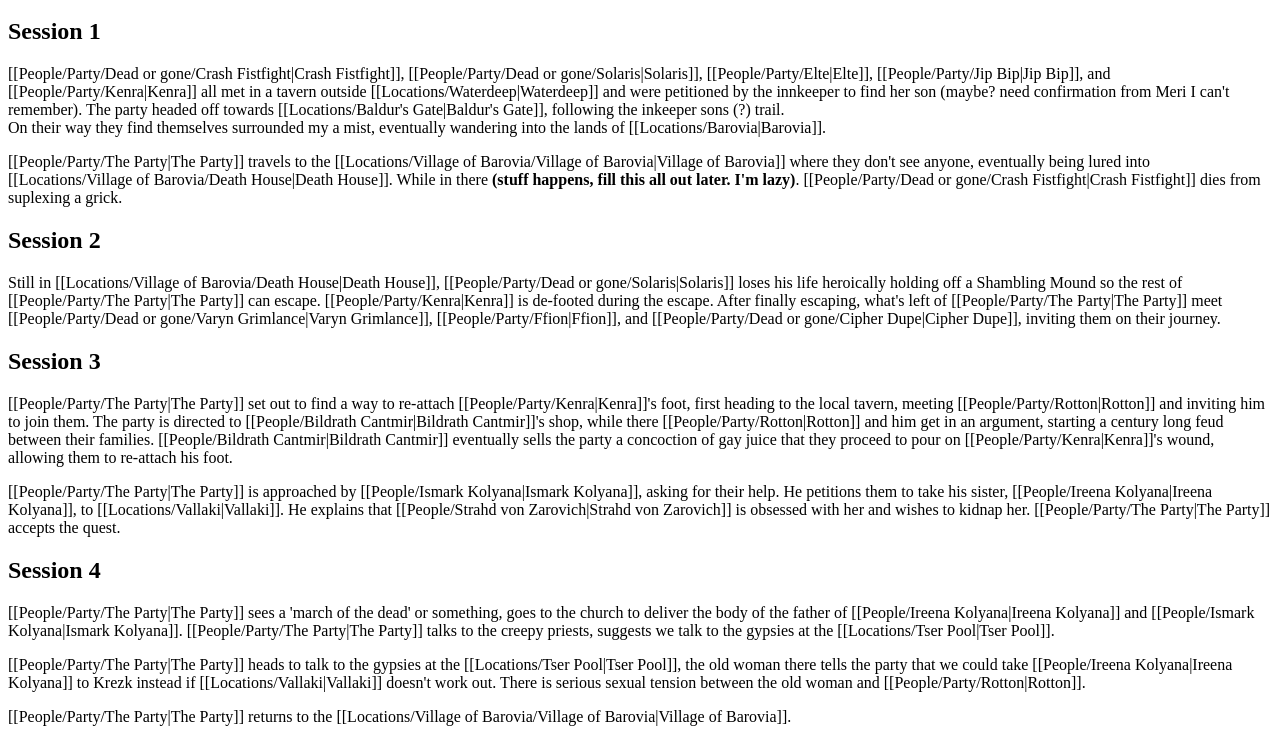
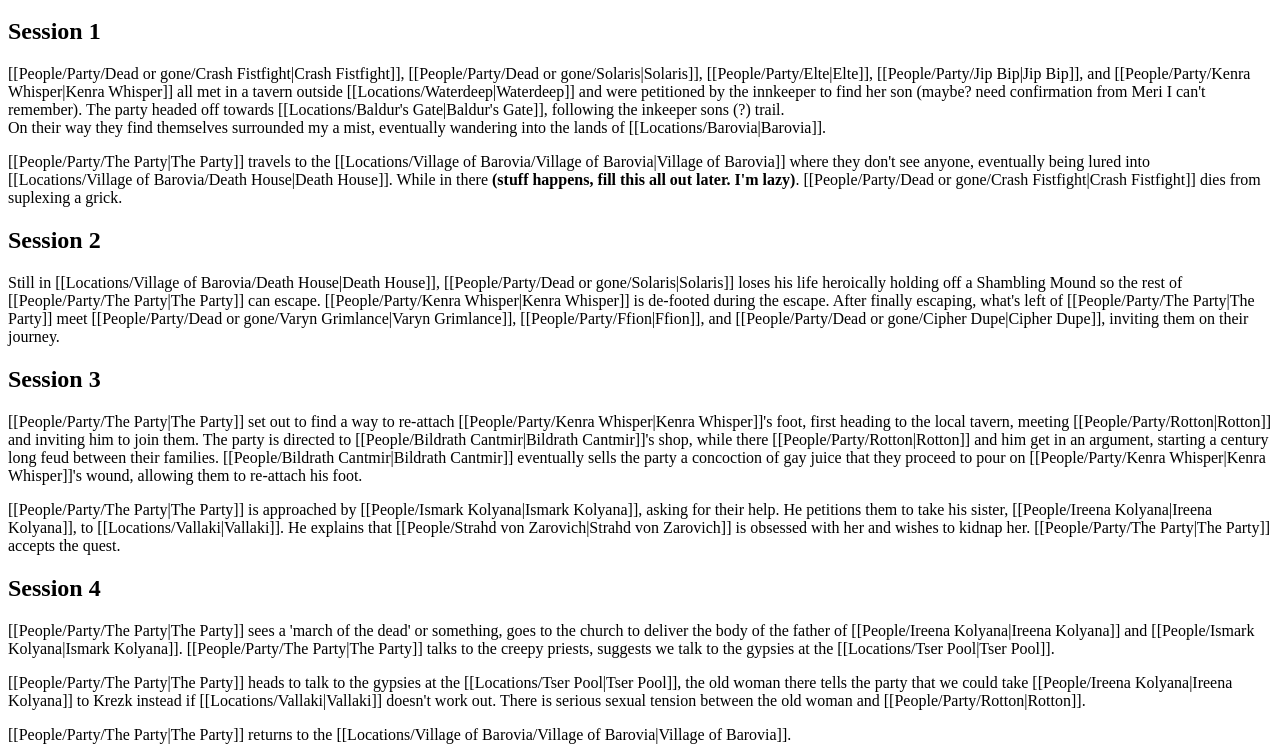
Before and after one commit to cdickson77/cdickson77.github.io, an Eleventy site: page src/site/notes/The Journey.md in a window 1280 px wide. Shown: the part 48-797 px from the top of the page. Built offline with nearby package versions, Linux system fonts and the light colour scheme; Eleventy itself is replaced by a stand-in of ours; files that its build step writes are made by us from their sources; what @sindresorhus/slugify, eleventy-plugin-nesting-toc, fs-file-tree, glob would draw is missing.

Commit message:
Update content src/site/notes/The Journey.md

```diff
--- a/src/site/notes/The Journey.md
+++ b/src/site/notes/The Journey.md
@@ -4,16 +4,16 @@
 
 # The Journey
 ## Session 1
-[[People/Party/Dead or gone/Crash Fistfight\|Crash Fistfight]], [[People/Party/Dead or gone/Solaris\|Solaris]], [[People/Party/Elte\|Elte]], [[People/Party/Jip Bip\|Jip Bip]], and [[People/Party/Kenra\|Kenra]] all met in a tavern outside [[Locations/Waterdeep\|Waterdeep]] and were petitioned by the innkeeper to find her son (maybe? need confirmation from Meri I can't remember). The party headed off towards [[Locations/Baldur's Gate\|Baldur's Gate]], following the inkeeper sons (?) trail.
+[[People/Party/Dead or gone/Crash Fistfight\|Crash Fistfight]], [[People/Party/Dead or gone/Solaris\|Solaris]], [[People/Party/Elte\|Elte]], [[People/Party/Jip Bip\|Jip Bip]], and [[People/Party/Kenra Whisper\|Kenra Whisper]] all met in a tavern outside [[Locations/Waterdeep\|Waterdeep]] and were petitioned by the innkeeper to find her son (maybe? need confirmation from Meri I can't remember). The party headed off towards [[Locations/Baldur's Gate\|Baldur's Gate]], following the inkeeper sons (?) trail.
 On their way they find themselves surrounded my a mist, eventually wandering into the lands of [[Locations/Barovia\|Barovia]].
 
 [[People/Party/The Party\|The Party]] travels to the [[Locations/Village of Barovia/Village of Barovia\|Village of Barovia]] where they don't see anyone, eventually being lured into [[Locations/Village of Barovia/Death House\|Death House]]. While in there **(stuff happens, fill this all out later. I'm lazy)**. [[People/Party/Dead or gone/Crash Fistfight\|Crash Fistfight]] dies from suplexing a grick.
 
 ## Session 2
-Still in [[Locations/Village of Barovia/Death House\|Death House]], [[People/Party/Dead or gone/Solaris\|Solaris]] loses his life heroically holding off a Shambling Mound so the rest of [[People/Party/The Party\|The Party]] can escape. [[People/Party/Kenra\|Kenra]] is de-footed during the escape. After finally escaping, what's left of [[People/Party/The Party\|The Party]] meet [[People/Party/Dead or gone/Varyn Grimlance\|Varyn Grimlance]], [[People/Party/Ffion\|Ffion]], and [[People/Party/Dead or gone/Cipher Dupe\|Cipher Dupe]], inviting them on their journey.
+Still in [[Locations/Village of Barovia/Death House\|Death House]], [[People/Party/Dead or gone/Solaris\|Solaris]] loses his life heroically holding off a Shambling Mound so the rest of [[People/Party/The Party\|The Party]] can escape. [[People/Party/Kenra Whisper\|Kenra Whisper]] is de-footed during the escape. After finally escaping, what's left of [[People/Party/The Party\|The Party]] meet [[People/Party/Dead or gone/Varyn Grimlance\|Varyn Grimlance]], [[People/Party/Ffion\|Ffion]], and [[People/Party/Dead or gone/Cipher Dupe\|Cipher Dupe]], inviting them on their journey.
 
 ## Session 3
-[[People/Party/The Party\|The Party]] set out to find a way to re-attach [[People/Party/Kenra\|Kenra]]'s foot, first heading to the local tavern, meeting [[People/Party/Rotton\|Rotton]] and inviting him to join them. The party is directed to [[People/Bildrath Cantmir\|Bildrath Cantmir]]'s shop, while there [[People/Party/Rotton\|Rotton]] and him get in an argument, starting a century long feud between their families. [[People/Bildrath Cantmir\|Bildrath Cantmir]] eventually sells the party a concoction of gay juice that they proceed to pour on [[People/Party/Kenra\|Kenra]]'s wound, allowing them to re-attach his foot.
+[[People/Party/The Party\|The Party]] set out to find a way to re-attach [[People/Party/Kenra Whisper\|Kenra Whisper]]'s foot, first heading to the local tavern, meeting [[People/Party/Rotton\|Rotton]] and inviting him to join them. The party is directed to [[People/Bildrath Cantmir\|Bildrath Cantmir]]'s shop, while there [[People/Party/Rotton\|Rotton]] and him get in an argument, starting a century long feud between their families. [[People/Bildrath Cantmir\|Bildrath Cantmir]] eventually sells the party a concoction of gay juice that they proceed to pour on [[People/Party/Kenra Whisper\|Kenra Whisper]]'s wound, allowing them to re-attach his foot.
 
 [[People/Party/The Party\|The Party]] is approached by [[People/Ismark Kolyana\|Ismark Kolyana]], asking for their help. He petitions them to take his sister, [[People/Ireena Kolyana\|Ireena Kolyana]], to [[Locations/Vallaki\|Vallaki]]. He explains that [[People/Strahd von Zarovich\|Strahd von Zarovich]] is obsessed with her and wishes to kidnap her. [[People/Party/The Party\|The Party]] accepts the quest.
 
@@ -25,7 +25,7 @@ Still in [[Locations/Village of Barovia/Death House\|Death House]], [[People/Par
 [[People/Party/The Party\|The Party]] returns to the [[Locations/Village of Barovia/Village of Barovia\|Village of Barovia]].
 
 ## Session 5
-In the [[Locations/Village of Barovia/Village of Barovia\|Village of Barovia]], [[People/Party/The Party\|The Party]] sees an old woman going around selling pastries(?). They find she also accepts children as payment (obvi tryna be a minecraft youtuber or something). [[People/Party/Bjorn\|Bjorn]] took the child back, freeing him, which made him run back to his father, [[People/Father Jarov\|Father Jarov]]. [[People/Party/The Party\|The Party]] decided to not scar the child anymore and went about their business. They picked up [[People/Ireena Kolyana\|Ireena Kolyana]] and finally headed out east from the [[Locations/Village of Barovia/Village of Barovia\|Village of Barovia]].
+In the [[Locations/Village of Barovia/Village of Barovia\|Village of Barovia]], [[People/Party/The Party\|The Party]] sees an old woman going around selling pastries(?). They find she also accepts children as payment (obvi tryna be a minecraft youtuber or something). [[People/Party/Bjorn\|Bjorn]] took the child back, shaking the bag like a fish tank, then deciding to free him, which made him run back to his father, [[People/Father Jarov\|Father Jarov]]. [[People/Party/The Party\|The Party]] decided to not scar the child anymore and went about their business. They picked up [[People/Ireena Kolyana\|Ireena Kolyana]] and finally headed out east from the [[Locations/Village of Barovia/Village of Barovia\|Village of Barovia]].
 
 On their way, [[People/Party/Bjorn\|Bjorn]] wasn't paying attention and steps in a bear trap. At almost the exact same time [[People/Party/Dead or gone/Varyn Grimlance\|Varyn Grimlance]] disappears in a poof of smoke, now [[People/Party/Pest\|Pest]] standing in his place. [[People/Party/Bjorn\|Bjorn]] blames the small wizard for the bear trap, causing [[People/Party/Pest\|Pest]] to fling his bestfriend [[People/Party/Spud\|Spud]] at him. Eventually when everything calms down, [[People/Party/The Party\|The Party]] invites [[People/Party/Pest\|Pest]] to join them.
 
```
